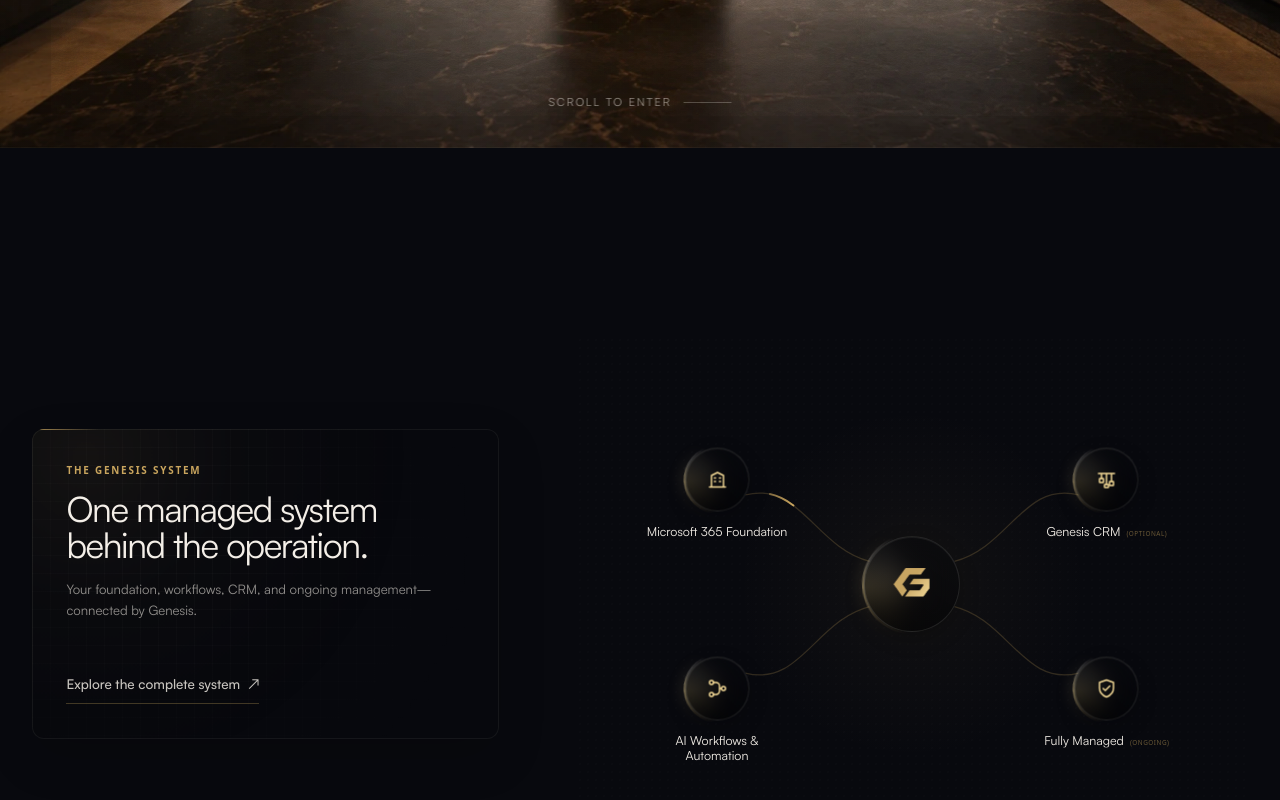
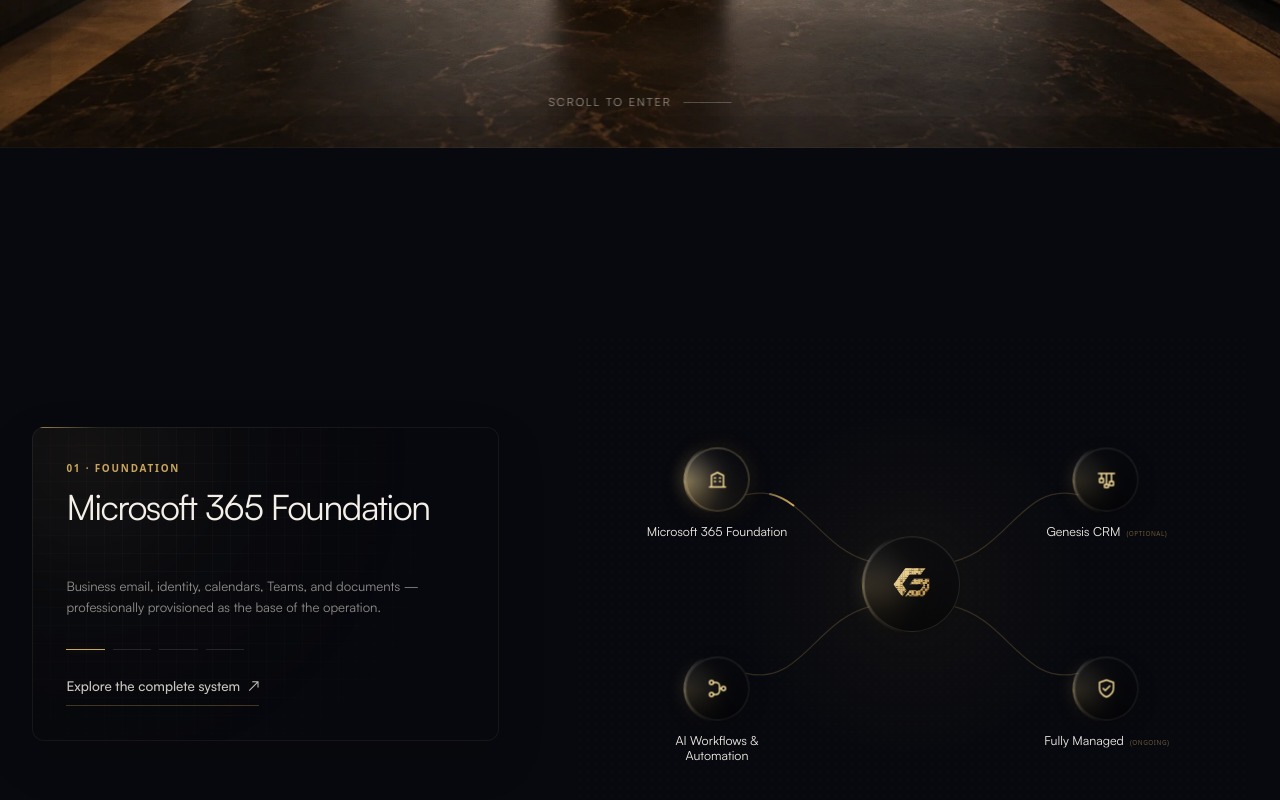
Before and after one commit to reggiebenjamin-bot/GenesisWebsite, a Next.js app: page / in a window 1280 px wide. Shown: the part 652-1452 px from the top of the page. Built offline with nearby package versions, Linux system fonts and the light colour scheme; no server answers.

Commit message:
Animate Genesis system states

```diff
--- a/app/globals.css
+++ b/app/globals.css
@@ -657,7 +657,38 @@
 }
 
 .genesis-editorial-copy {
-  animation: genesis-editorial-copy-in 260ms ease-out both;
+  overflow: hidden;
+  animation: genesis-editorial-copy-in 560ms var(--ease-editorial) both;
+}
+
+.genesis-editorial-copy::after {
+  position: absolute;
+  inset: 0;
+  z-index: 2;
+  background: linear-gradient(
+    90deg,
+    transparent,
+    rgb(242 216 149 / 0.07),
+    transparent
+  );
+  content: "";
+  pointer-events: none;
+  animation: genesis-editorial-copy-sweep 720ms var(--ease-editorial) both;
+}
+
+.genesis-editorial-progress span {
+  width: 2.4rem;
+  height: 1px;
+  overflow: hidden;
+  background: rgb(244 239 232 / 0.12);
+  transition:
+    background-color 320ms ease,
+    box-shadow 320ms ease;
+}
+
+.genesis-editorial-progress span[data-active="true"] {
+  background: var(--color-gold);
+  box-shadow: 0 0 10px rgb(201 165 94 / 0.22);
 }
 
 .genesis-stage-trigger {
@@ -722,11 +753,22 @@
 @keyframes genesis-editorial-copy-in {
   from {
     opacity: 0;
-    translate: 0 4px;
+    translate: 0 10px;
+    clip-path: inset(0 0 24% 0);
   }
   to {
     opacity: 1;
     translate: 0 0;
+    clip-path: inset(0);
+  }
+}
+
+@keyframes genesis-editorial-copy-sweep {
+  from {
+    translate: -120% 0;
+  }
+  to {
+    translate: 120% 0;
   }
 }
 
@@ -913,6 +955,9 @@
   .genesis-editorial-copy {
     animation: none;
   }
+  .genesis-editorial-copy::after {
+    display: none;
+  }
   .genesis-circle-sheen {
     transition: none;
   }
--- a/components/hero/GenesisSystem.tsx
+++ b/components/hero/GenesisSystem.tsx
@@ -4,12 +4,14 @@
 import Link from "next/link";
 import {
   forwardRef,
+  useEffect,
   useId,
   useRef,
   useState,
   type ReactNode,
   type SVGProps,
 } from "react";
+import { useReducedMotion } from "motion/react";
 import { GenesisCompileLogo } from "@/components/layout/GlobalLogoIntro";
 import { AnimatedBeam } from "@/components/ui/animated-beam";
 
@@ -101,6 +103,7 @@
   decorative?: boolean;
 }) {
   const detailId = useId();
+  const sectionRef = useRef<HTMLElement>(null);
   const containerRef = useRef<HTMLDivElement>(null);
   const foundationRef = useRef<HTMLDivElement>(null);
   const workflowRef = useRef<HTMLDivElement>(null);
@@ -109,16 +112,67 @@
   const genesisRef = useRef<HTMLDivElement>(null);
   const [selectedStage, setSelectedStage] = useState<number | null>(null);
   const [previewStage, setPreviewStage] = useState<number | null>(null);
+  const [autoStage, setAutoStage] = useState<number | null>(null);
+  const reduceMotion = useReducedMotion();
   const nodeRefs = [foundationRef, workflowRef, crmRef, managedRef] as const;
-  const activeStageIndex = decorative ? null : (previewStage ?? selectedStage);
+  const activeStageIndex = decorative
+    ? null
+    : (previewStage ?? selectedStage ?? autoStage);
   const activeStage =
     activeStageIndex === null ? null : stages[activeStageIndex];
   const showBeams = !decorative;
 
+  useEffect(() => {
+    const section = sectionRef.current;
+    if (!section || decorative || reduceMotion) return;
+
+    let startTimer = 0;
+    let cycleTimer = 0;
+
+    const stopCycle = () => {
+      window.clearTimeout(startTimer);
+      window.clearInterval(cycleTimer);
+    };
+
+    const observer = new IntersectionObserver(
+      ([entry]) => {
+        stopCycle();
+        if (!entry?.isIntersecting) return;
+
+        // Preserve the overview long enough for the photographic laptop and
+        // live section to crossfade before the system begins presenting layers.
+        startTimer = window.setTimeout(() => {
+          setAutoStage((current) =>
+            current === null ? 0 : (current + 1) % stages.length,
+          );
+          cycleTimer = window.setInterval(() => {
+            setAutoStage((current) =>
+              current === null ? 0 : (current + 1) % stages.length,
+            );
+          }, 4400);
+        }, 2800);
+      },
+      { threshold: 0.48 },
+    );
+
+    observer.observe(section);
+
+    return () => {
+      stopCycle();
+      observer.disconnect();
+    };
+  }, [decorative, reduceMotion]);
+
   return (
-    <section className="flex min-h-svh w-full flex-col justify-center bg-ink pt-[calc(var(--header-height)+clamp(1.25rem,3vh,2.25rem))] pb-[clamp(2rem,5vh,4rem)] text-ivory">
+    <section
+      ref={sectionRef}
+      className="flex min-h-svh w-full flex-col justify-center bg-ink pt-[calc(var(--header-height)+clamp(1.25rem,3vh,2.25rem))] pb-[clamp(2rem,5vh,4rem)] text-ivory"
+    >
       <div className="shell grid items-center gap-[clamp(2.5rem,6vw,6rem)] lg:grid-cols-[minmax(0,0.82fr)_minmax(34rem,1.18fr)]">
-        <div className="genesis-editorial-panel max-w-[32rem]">
+        <div
+          className="genesis-editorial-panel max-w-[32rem]"
+          data-stage={activeStage?.index ?? "overview"}
+        >
           <div
             aria-hidden="true"
             className="genesis-editorial-grid absolute inset-0"
@@ -155,6 +209,20 @@
                 : "Your foundation, workflows, CRM, and ongoing management—connected by Genesis."}
             </p>
           </div>
+
+          {!decorative ? (
+            <div
+              className="genesis-editorial-progress relative z-10 mt-1 flex gap-2"
+              aria-hidden="true"
+            >
+              {stages.map((stage, index) => (
+                <span
+                  key={stage.index}
+                  data-active={activeStageIndex === index ? "true" : "false"}
+                />
+              ))}
+            </div>
+          ) : null}
 
           <div className="relative z-10 mt-4">
             {decorative ? (
--- a/components/layout/GlobalLogoIntro.tsx
+++ b/components/layout/GlobalLogoIntro.tsx
@@ -28,10 +28,14 @@
 function CompileAnimation({
   embedded = false,
   startWhenVisible = false,
+  replay = false,
+  replayDelay = 2600,
   className = "",
 }: {
   embedded?: boolean;
   startWhenVisible?: boolean;
+  replay?: boolean;
+  replayDelay?: number;
   className?: string;
 }) {
   const mark = useRef<SVGSVGElement>(null);
@@ -77,9 +81,29 @@
     const items: CompileItem[] = [];
     let animationFrame = 0;
     let exitTimer = 0;
+    let replayTimer = 0;
     let observer: IntersectionObserver | undefined;
+    let hasStarted = false;
+    let isRunning = false;
+    let isVisible = !startWhenVisible;
+
+    function scheduleReplay() {
+      window.clearTimeout(replayTimer);
+      if (!replay || !isVisible || isRunning) return;
+
+      replayTimer = window.setTimeout(() => {
+        if (isVisible) run();
+      }, replayDelay);
+    }
 
     function run() {
+      if (isRunning) return;
+
+      isRunning = true;
+      hasStarted = true;
+      window.clearTimeout(replayTimer);
+      items.length = 0;
+      setState("active");
       dotsElement.replaceChildren();
       cellsElement.replaceChildren();
       dotsElement.setAttribute("opacity", "1");
@@ -156,9 +180,11 @@
         finalLogoElement.setAttribute("opacity", "1");
         cellsElement.setAttribute("opacity", "0");
         dotsElement.setAttribute("opacity", "0");
+        isRunning = false;
 
         if (embedded) {
           setState("complete");
+          scheduleReplay();
         } else {
           root.dataset.brandIntro = "exiting";
           setState("exiting");
@@ -175,9 +201,19 @@
     if (startWhenVisible) {
       observer = new IntersectionObserver(
         ([entry]) => {
-          if (!entry?.isIntersecting) return;
-          observer?.disconnect();
-          run();
+          if (!entry) return;
+
+          isVisible = entry.isIntersecting;
+          if (!isVisible) {
+            window.clearTimeout(replayTimer);
+            return;
+          }
+
+          if (!hasStarted) {
+            run();
+          } else {
+            scheduleReplay();
+          }
         },
         { threshold: 0.35 },
       );
@@ -190,11 +226,12 @@
       observer?.disconnect();
       cancelAnimationFrame(animationFrame);
       window.clearTimeout(exitTimer);
+      window.clearTimeout(replayTimer);
       dotsElement.replaceChildren();
       cellsElement.replaceChildren();
       if (!embedded) delete root.dataset.brandIntro;
     };
-  }, [embedded, startWhenVisible]);
+  }, [embedded, replay, replayDelay, startWhenVisible]);
 
   if (state === "hidden") return null;
 
@@ -270,7 +307,15 @@
 }
 
 export function GenesisCompileLogo({ className = "" }: { className?: string }) {
-  return <CompileAnimation embedded startWhenVisible className={className} />;
+  return (
+    <CompileAnimation
+      embedded
+      startWhenVisible
+      replay
+      replayDelay={2600}
+      className={className}
+    />
+  );
 }
 
 export function GlobalLogoIntro() {
```
